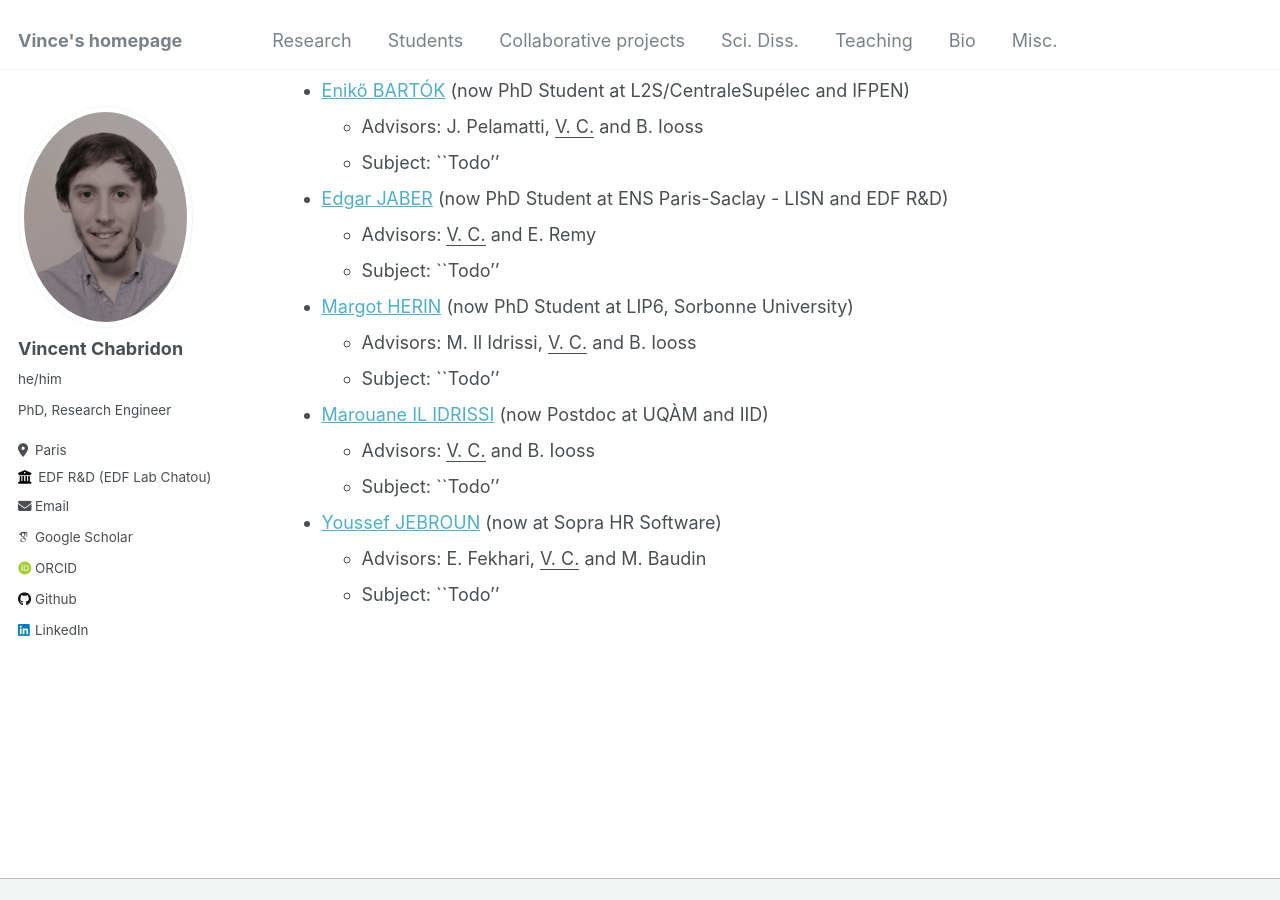
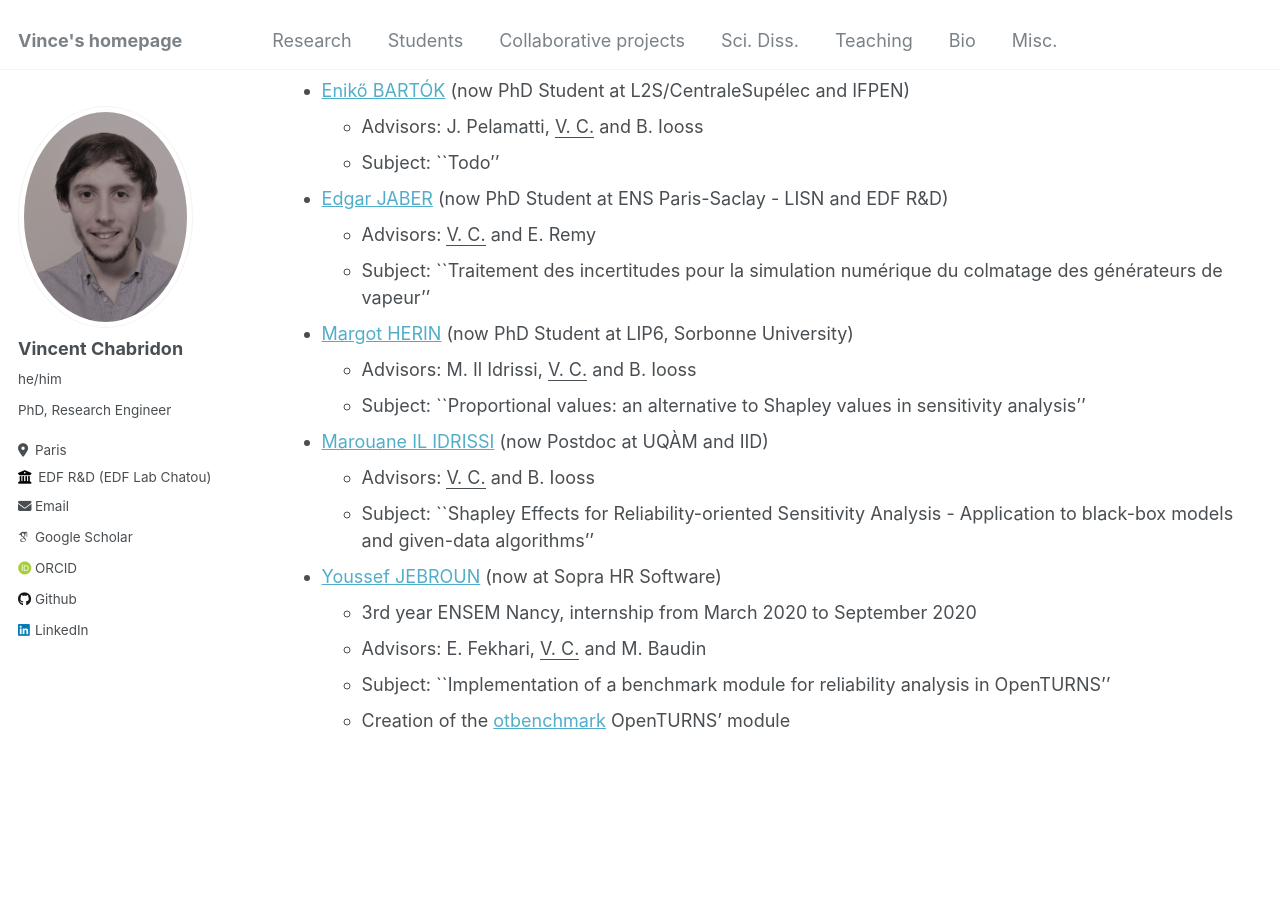
Before and after one commit to vchabri/vchabri.github.io, a Jekyll site: the page built from _pages/students.md, in a window 1280 px wide and 900 px high, scrolled down 1121 px. Built offline with Jekyll 4.4.1, drawn with Linux system fonts in a browser that asks for light colours; some web fonts are replaced.

Commit message:
Update students.md

```diff
--- a/_pages/students.md
+++ b/_pages/students.md
@@ -38,13 +38,15 @@ This web page would be terribly empty without the help of the many people with w
   - Subject: ``Todo''
 * [Edgar JABER](https://edgarjaber.github.io/) (now PhD Student at ENS Paris-Saclay - LISN and EDF R&D)
   - Advisors: <ins> V. C.</ins> and E. Remy
-  - Subject: ``Todo''
+  - Subject: ``Traitement des incertitudes pour la simulation numérique du colmatage des générateurs de vapeur''
 * [Margot HERIN](https://sites.google.com/view/margotherin/about) (now PhD Student at LIP6, Sorbonne University)
   - Advisors: M. Il Idrissi, <ins> V. C.</ins> and B. Iooss
-  - Subject: ``Todo''
+  - Subject: ``Proportional values: an alternative to Shapley values in sensitivity analysis''
 * [Marouane IL IDRISSI](https://marouaneilidrissi.com/en/home) (now Postdoc at UQÀM and IID)
   - Advisors: <ins> V. C.</ins> and B. Iooss
-  - Subject: ``Todo''
+  - Subject: ``Shapley Effects for Reliability-oriented Sensitivity Analysis - Application to black-box models and given-data algorithms''
 * [Youssef JEBROUN](https://www.linkedin.com/in/youssef-jebroun-8930b9172/) (now at Sopra HR Software)
+  - 3rd year ENSEM Nancy, internship from March 2020 to September 2020
   - Advisors: E. Fekhari, <ins> V. C.</ins> and M. Baudin
-  - Subject: ``Todo''
+  - Subject: ``Implementation of a benchmark module for reliability analysis in OpenTURNS''
+  - Creation of the [otbenchmark](https://github.com/openturns/otbenchmark) OpenTURNS' module
```
